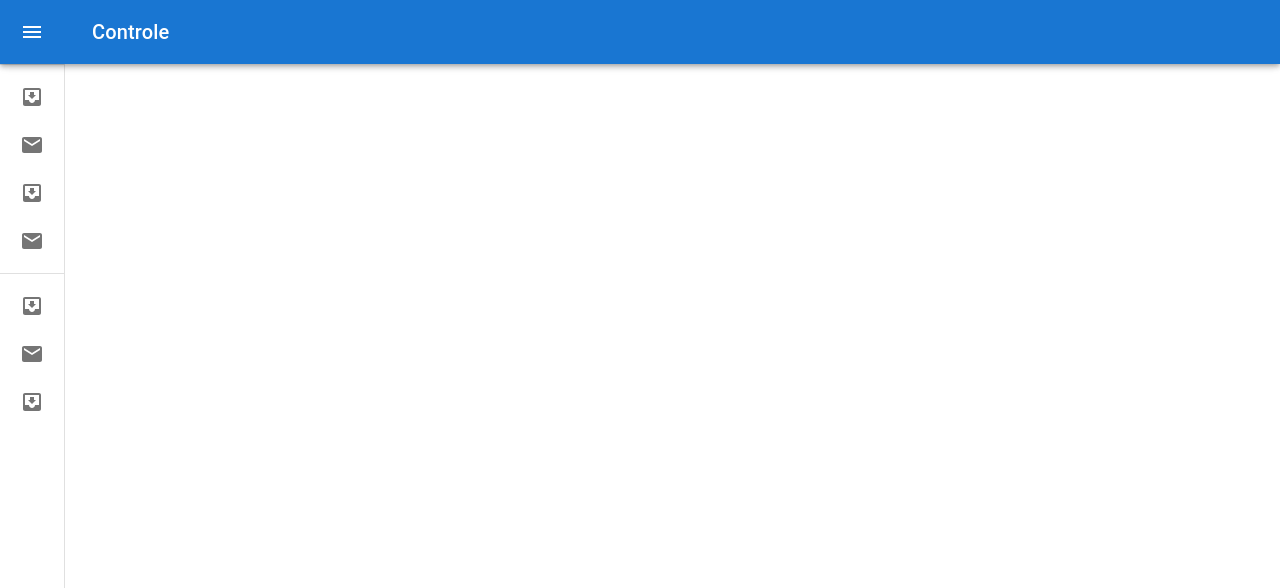
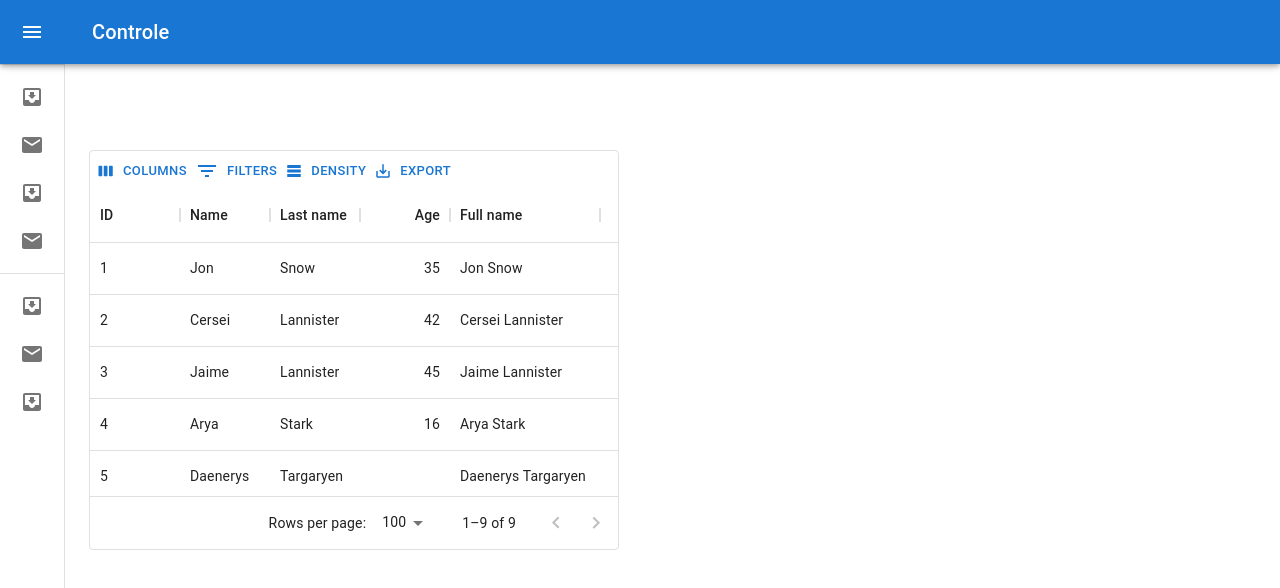
Before and after one commit to Renan0eng/Web_Provavel_TCC, a Next.js app: page / in a window 1280 px wide. Shown: the top 588 px of the page. Built offline with nearby package versions, Linux system fonts and the light colour scheme.

Commit message:
DataGrid

```diff
--- /dev/null
+++ b/Components/DataGrid/index.js
@@ -0,0 +1,16 @@
+import * as React from 'react';
+import { DataGrid, GridToolbar } from '@mui/x-data-grid';
+import { useDemoData } from '@mui/x-data-grid-generator';
+
+const VISIBLE_FIELDS = ['name', 'rating', 'country', 'dateCreated', 'isAdmin'];
+
+
+
+export default function BasicExampleDataGrid({ data }) {
+
+  return (
+    <div style={{ marginTop: 70, height: 400, width: 530  }}>
+      <DataGrid {...data} components={{ Toolbar: GridToolbar }} />
+    </div>
+  );
+}
--- a/package.json
+++ b/package.json
@@ -10,8 +10,12 @@
     "@emotion/styled": "^11.10.5",
     "@mui/icons-material": "^5.11.0",
     "@mui/material": "^5.11.7",
+    "@mui/x-data-grid": "^5.17.22",
+    "@mui/x-data-grid-generator": "^5.17.20",
+    "apexcharts": "^3.36.3",
     "next": "latest",
     "react": "^18.2.0",
+    "react-apexcharts": "^1.4.0",
     "react-dom": "^18.2.0"
   }
 }
--- /dev/null
+++ b/pages/coldChambers/index.js
@@ -0,0 +1,10 @@
+import DataGrid from '../../Components/DataGrid';
+export default function coldChambers({ data }) {
+
+
+  return (
+    <div>
+      <DataGrid data={data} />
+    </div>
+  )
+}
--- a/pages/index.js
+++ b/pages/index.js
@@ -1,4 +1,8 @@
 import Head from 'next/head';
+
+import ColdChambers from './ColdChambers';
+
+import DataGrid from '../Components/DataGrid';
 
 import * as React from 'react';
 import { styled, useTheme } from '@mui/material/styles';
@@ -92,6 +96,29 @@ export default function Home() {
   const theme = useTheme();
   const [open, setOpen] = React.useState(false);
 
+  const dataGrid = {
+    columns: [
+      { field: 'id', headerName: 'ID', width: 70 ,width: 90 },
+      { field: 'firstName', headerName: 'Name', width: 130,width: 90  },
+      { field: 'lastName', headerName: 'Last name', width: 130, width: 90 },
+      { field: 'age', headerName: 'Age', type: 'number', width: 90 },
+      { field: 'fullName', headerName: 'Full name', description: 'This column has a value getter and is not sortable.', sortable: false,width: 150 },
+    ],
+    rows: [
+      { id: 1, lastName: 'Snow', firstName: 'Jon', age: 35, fullName: 'Jon Snow' },
+      { id: 2, lastName: 'Lannister', firstName: 'Cersei', age: 42, fullName: 'Cersei Lannister' },
+      { id: 3, lastName: 'Lannister', firstName: 'Jaime', age: 45, fullName: 'Jaime Lannister' },
+      { id: 4, lastName: 'Stark', firstName: 'Arya', age: 16, fullName: 'Arya Stark' },
+      { id: 5, lastName: 'Targaryen', firstName: 'Daenerys', age: null, fullName: 'Daenerys Targaryen' },
+      { id: 6, lastName: 'Melisandre', firstName: null, age: 150, fullName: 'Melisandre' },
+      { id: 7, lastName: 'Clifford', firstName: 'Ferrara', age: 44, fullName: 'Ferrara Clifford' },
+      { id: 8, lastName: 'Frances', firstName: 'Rossini', age: 36, fullName: 'Rossini Frances' },
+      { id: 9, lastName: 'Roxie', firstName: 'Harvey', age: 65, fullName: 'Harvey Roxie' },
+
+    ],
+  };
+
+
   const handleDrawerOpen = () => {
     setOpen(true);
   };
@@ -134,7 +161,7 @@ export default function Home() {
         <Divider />
         <List>
           {['Inbox', 'Starred', 'Send email', 'Drafts'].map((text, index) => (
-              <ListItem key={text} disablePadding sx={{ display: 'block' , mardin: 5 }}>
+            <ListItem key={text} disablePadding sx={{ display: 'block', mardin: 5 }}>
               <ListItemButton
                 sx={{
                   minHeight: 48,
@@ -182,7 +209,9 @@ export default function Home() {
           ))}
         </List>
       </Drawer>
-      <Box component="main" sx={{ flexGrow: 1, p: 3 }}>
+      <Box component="main" sx={{flexGrow: 1,  p: 3, mt: 7}}>
+
+        <ColdChambers data={dataGrid}/>
 
       </Box>
     </Box>
```
Also changed, not shown: Components/BrushChart/index.js (added, +51 -0 lines), 2 other files (tests, documents, lock files or other folders). Lines whose indentation alone changed are shown as unchanged.
